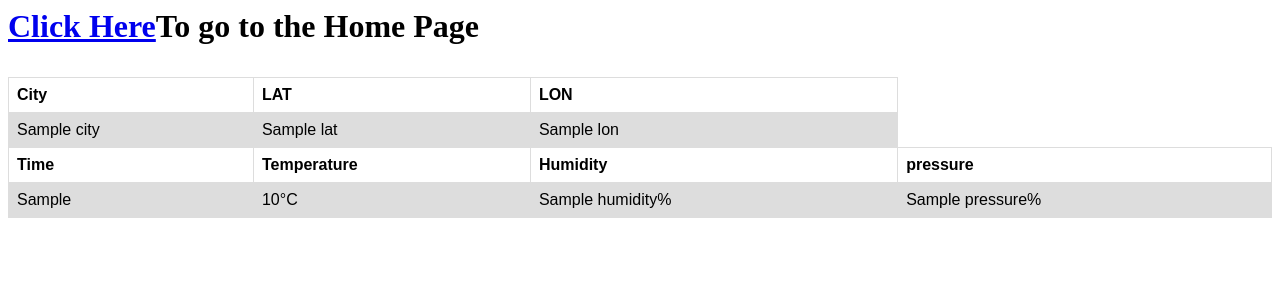
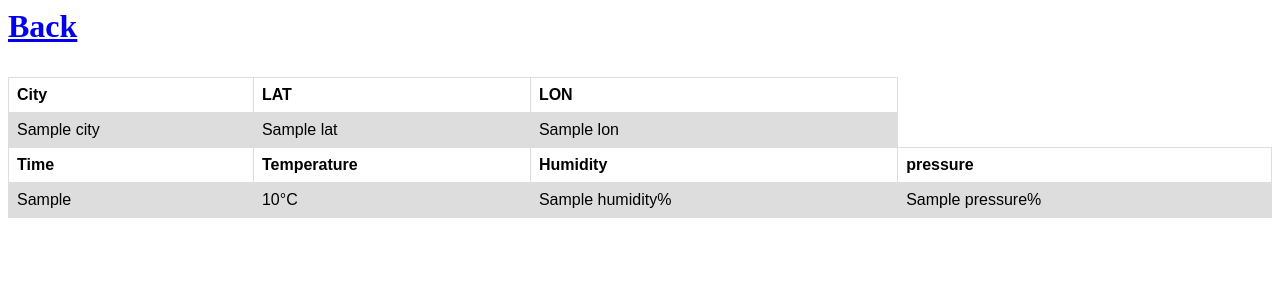
Before and after one commit to AkshayCshetty/weatherapp, a Flask app: template backend/templates/forecast.html in a window 1280 px wide. Shown: the top 300 px of the page. Run offline with Flask 2, Linux system fonts and the light colour scheme; the template is opened without the code that fills it: most values are stand-ins (such as "Sample title", 1, 10 or a date in 2020).

Commit message:
bug fixes

```diff
--- a/backend/app.py
+++ b/backend/app.py
@@ -17,6 +17,7 @@ app.secret_key = 'xyz'
 
 @app.route('/')
 def home():
+    jsonfilenames=(os.listdir('static/files/responsejson'))
     session['jsonfilenames'] = jsonfilenames
     session['filenames'] = filenames
     return render_template('home.html',filenames=filenames,jsonfilenames=jsonfilenames)
--- a/backend/templates/forecast.html
+++ b/backend/templates/forecast.html
@@ -28,7 +28,7 @@
     <body>
         <table>
             <tr>
-                <h1><a href="{{ url_for('home') }}"><p>Click Here</a>To go to the Home Page</p></h1>
+                <h1><a href="{{ url_for('home') }}"><p>Back</a></p></h1>
                 <th>City</th>
                 <th>LAT</th>
                 <th>LON</th>
```
